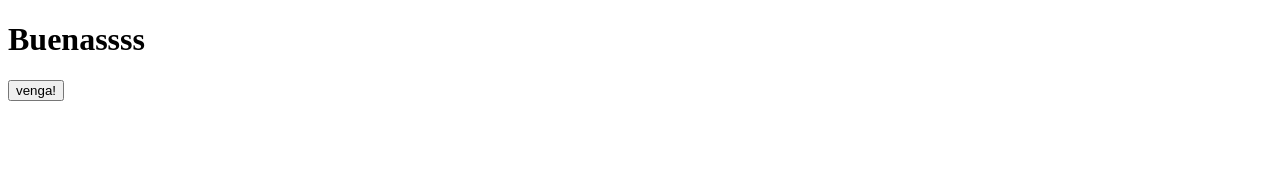
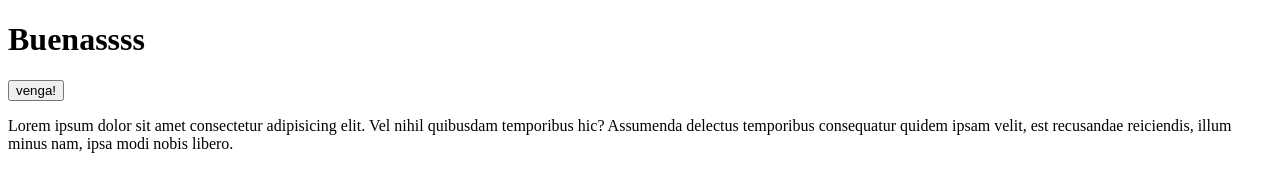
Before and after one commit to George-fc/learn_javascript, a plain HTML site: page index.html in a window 1280 px wide. Drawn offline with Linux system fonts and the light colour scheme.

Commit message:
parrafo agregado

```diff
--- a/index.html
+++ b/index.html
@@ -12,6 +12,12 @@
   <body>
     <h1>Buenassss</h1>
     <input type="button" onclick="saludo()" value="venga!" />
+    <p>
+      Lorem ipsum dolor sit amet consectetur adipisicing elit. Vel nihil
+      quibusdam temporibus hic? Assumenda delectus temporibus consequatur quidem
+      ipsam velit, est recusandae reiciendis, illum minus nam, ipsa modi nobis
+      libero.
+    </p>
     <!--  /* 1) Programa una función que cuente el número de caracteres de una cadena de texto, pe. miFunción("Hola Mundo") devolverá 10 */
 
       /* 2) Programa una función que te devuelva el texto recortado según el número de caracteres indicados, pe. miFunción("Hola Mundo", 4) devolverá "Hola" */
```
